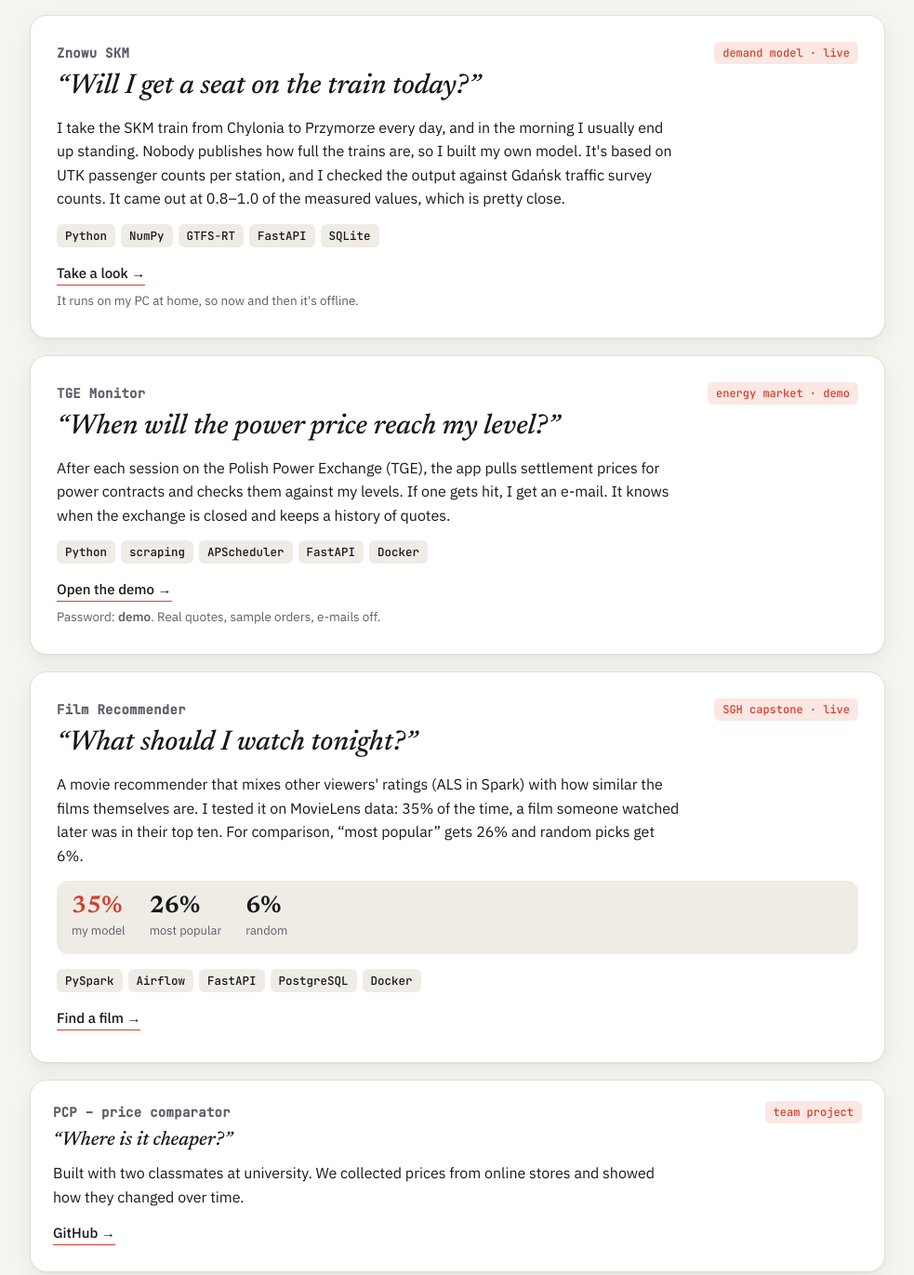
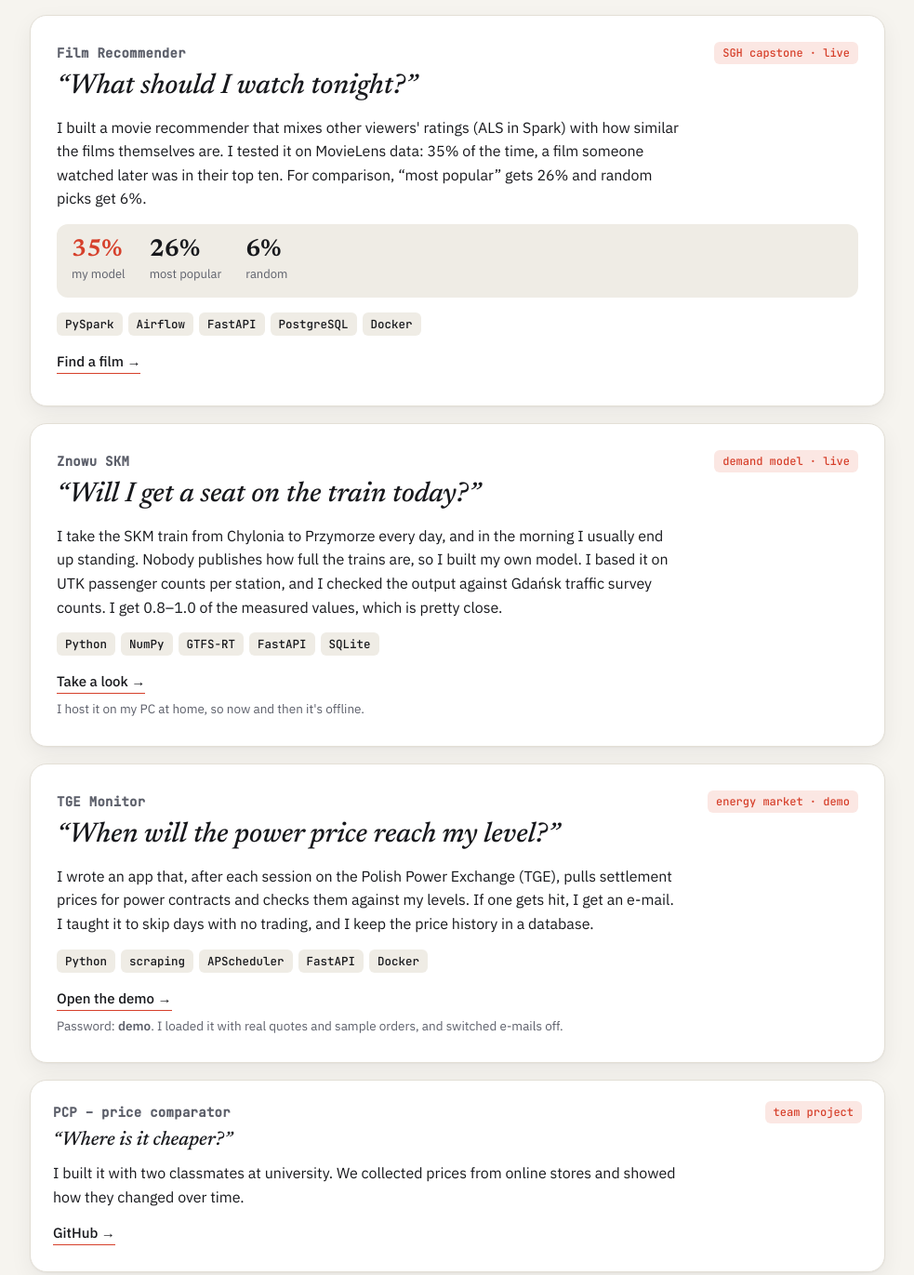
Before and after one commit to ASTYU27/STRONA_O_MNIE, a plain HTML site: page index.html in a window 1280 px wide. Shown: the part 540-1911 px from the top of the page at 93% size, without its empty margins (148-1131 px from the left). Drawn offline with Linux system fonts and the light colour scheme.

Commit message:
Kolejność projektów: film, SKM, TGE; opisy w pierwszej osobie
Co-Authored-By: Claude Opus 5.5 <noreply@anthropic.com>

```diff
--- a/index.html
+++ b/index.html
@@ -155,33 +155,7 @@ footer{color:var(--muted);font-size:13px;text-align:center;padding:28px 0 40px}
 
 <section id="projekty">
   <h2><span lang="pl">Projekty</span><span lang="en">Projects</span></h2>
-  <p class="sub"><span lang="pl">Każdy zaczął się od pytania, na które sam chciałem znać odpowiedź. Trzy pierwsze można otworzyć i sprawdzić.</span><span lang="en">Each one started with a question I wanted answered. The first three are live, so you can try them.</span></p>
-
-  <article class="proj" id="skm">
-    <div class="proj-head">
-      <h3>Znowu SKM</h3>
-      <span class="tag"><span lang="pl">model popytu · działa</span><span lang="en">demand model · live</span></span>
-    </div>
-    <p class="question"><span lang="pl">„Usiądę dziś w SKM-ce?”</span><span lang="en">“Will I get a seat on the train today?”</span></p>
-    <p lang="pl">Codziennie jeżdżę SKM-ką z Chylonii na Przymorze i rano zwykle stoję. Danych o tym, jak zapełnione są pociągi, nikt nie publikuje, więc zrobiłem własny model. Bazuje na danych UTK o liczbie pasażerów na stacjach, a wyniki porównałem z pomiarami z Gdańskich Badań Ruchu. Model daje 0,8–1,0 wartości z pomiarów, więc jest całkiem blisko.</p>
-    <p lang="en">I take the SKM train from Chylonia to Przymorze every day, and in the morning I usually end up standing. Nobody publishes how full the trains are, so I built my own model. It's based on UTK passenger counts per station, and I checked the output against Gdańsk traffic survey counts. It came out at 0.8–1.0 of the measured values, which is pretty close.</p>
-    <ul class="stack"><li>Python</li><li>NumPy</li><li>GTFS-RT</li><li>FastAPI</li><li>SQLite</li></ul>
-    <div class="links"><a href="https://znowuskm.tail37d1bd.ts.net" target="_blank" rel="noopener"><span lang="pl">Zobacz →</span><span lang="en">Take a look →</span></a></div>
-    <p class="note"><span lang="pl">Stoi na moim komputerze w domu, więc czasem jest offline.</span><span lang="en">It runs on my PC at home, so now and then it's offline.</span></p>
-  </article>
-
-  <article class="proj" id="tge">
-    <div class="proj-head">
-      <h3>TGE Monitor</h3>
-      <span class="tag"><span lang="pl">rynek energii · demo</span><span lang="en">energy market · demo</span></span>
-    </div>
-    <p class="question"><span lang="pl">„Kiedy cena energii dojdzie do mojego poziomu?”</span><span lang="en">“When will the power price reach my level?”</span></p>
-    <p lang="pl">Po każdej sesji na Towarowej Giełdzie Energii aplikacja pobiera ceny rozliczeniowe kontraktów na prąd i porównuje je z moimi poziomami. Jak cena dojdzie do któregoś, dostaję maila. Wie, kiedy giełda jest zamknięta, i zapisuje historię notowań.</p>
-    <p lang="en">After each session on the Polish Power Exchange (TGE), the app pulls settlement prices for power contracts and checks them against my levels. If one gets hit, I get an e-mail. It knows when the exchange is closed and keeps a history of quotes.</p>
-    <ul class="stack"><li>Python</li><li>scraping</li><li>APScheduler</li><li>FastAPI</li><li>Docker</li></ul>
-    <div class="links"><a href="https://znowuskm.tail37d1bd.ts.net:10000/" target="_blank" rel="noopener"><span lang="pl">Otwórz demo →</span><span lang="en">Open the demo →</span></a></div>
-    <p class="note"><span lang="pl">Hasło: <b>demo</b>. Prawdziwe notowania, przykładowe zlecenia, maile wyłączone.</span><span lang="en">Password: <b>demo</b>. Real quotes, sample orders, e-mails off.</span></p>
-  </article>
+  <p class="sub"><span lang="pl">Każdy zaczął się od pytania, na które sam chciałem znać odpowiedź. Trzy pierwsze możesz otworzyć i sprawdzić.</span><span lang="en">Each one started with a question I wanted answered. The first three are live, so you can try them.</span></p>
 
   <article class="proj" id="film">
     <div class="proj-head">
@@ -189,8 +163,8 @@ footer{color:var(--muted);font-size:13px;text-align:center;padding:28px 0 40px}
       <span class="tag"><span lang="pl">projekt dyplomowy SGH · działa</span><span lang="en">SGH capstone · live</span></span>
     </div>
     <p class="question"><span lang="pl">„Co by tu dziś obejrzeć?”</span><span lang="en">“What should I watch tonight?”</span></p>
-    <p lang="pl">System rekomendacji filmów, który łączy oceny innych widzów (ALS w Sparku) z podobieństwem samych filmów. Sprawdziłem go na danych MovieLens: w 35% przypadków film, który ktoś później obejrzał, był w jego pierwszej dziesiątce propozycji. Dla porównania „najpopularniejsze” dają 26%, a losowanie 6%.</p>
-    <p lang="en">A movie recommender that mixes other viewers' ratings (ALS in Spark) with how similar the films themselves are. I tested it on MovieLens data: 35% of the time, a film someone watched later was in their top ten. For comparison, “most popular” gets 26% and random picks get 6%.</p>
+    <p lang="pl">Zbudowałem system rekomendacji filmów, który łączy oceny innych widzów (ALS w Sparku) z podobieństwem samych filmów. Sprawdziłem go na danych MovieLens: w 35% przypadków film, który ktoś później obejrzał, był w jego pierwszej dziesiątce propozycji. Dla porównania „najpopularniejsze” dają 26%, a losowanie 6%.</p>
+    <p lang="en">I built a movie recommender that mixes other viewers' ratings (ALS in Spark) with how similar the films themselves are. I tested it on MovieLens data: 35% of the time, a film someone watched later was in their top ten. For comparison, “most popular” gets 26% and random picks get 6%.</p>
     <div class="result">
       <div class="win"><b>35%</b><span lang="pl">mój model</span><span lang="en">my model</span></div>
       <div><b>26%</b><span lang="pl">najpopularniejsze</span><span lang="en">most popular</span></div>
@@ -200,14 +174,40 @@ footer{color:var(--muted);font-size:13px;text-align:center;padding:28px 0 40px}
     <div class="links"><a href="https://film-recommender.pl" target="_blank" rel="noopener"><span lang="pl">Poszukaj filmu →</span><span lang="en">Find a film →</span></a></div>
   </article>
 
+  <article class="proj" id="skm">
+    <div class="proj-head">
+      <h3>Znowu SKM</h3>
+      <span class="tag"><span lang="pl">model popytu · działa</span><span lang="en">demand model · live</span></span>
+    </div>
+    <p class="question"><span lang="pl">„Usiądę dziś w SKM-ce?”</span><span lang="en">“Will I get a seat on the train today?”</span></p>
+    <p lang="pl">Codziennie jeżdżę SKM-ką z Chylonii na Przymorze i rano zwykle stoję. Danych o tym, jak zapełnione są pociągi, nikt nie publikuje, więc zrobiłem własny model. Oparłem go na danych UTK o liczbie pasażerów na stacjach, a wyniki porównałem z pomiarami z Gdańskich Badań Ruchu. Wychodzi mi 0,8–1,0 wartości z pomiarów, więc jest całkiem blisko.</p>
+    <p lang="en">I take the SKM train from Chylonia to Przymorze every day, and in the morning I usually end up standing. Nobody publishes how full the trains are, so I built my own model. I based it on UTK passenger counts per station, and I checked the output against Gdańsk traffic survey counts. I get 0.8–1.0 of the measured values, which is pretty close.</p>
+    <ul class="stack"><li>Python</li><li>NumPy</li><li>GTFS-RT</li><li>FastAPI</li><li>SQLite</li></ul>
+    <div class="links"><a href="https://znowuskm.tail37d1bd.ts.net" target="_blank" rel="noopener"><span lang="pl">Zobacz →</span><span lang="en">Take a look →</span></a></div>
+    <p class="note"><span lang="pl">Trzymam go na swoim komputerze w domu, więc czasem jest offline.</span><span lang="en">I host it on my PC at home, so now and then it's offline.</span></p>
+  </article>
+
+  <article class="proj" id="tge">
+    <div class="proj-head">
+      <h3>TGE Monitor</h3>
+      <span class="tag"><span lang="pl">rynek energii · demo</span><span lang="en">energy market · demo</span></span>
+    </div>
+    <p class="question"><span lang="pl">„Kiedy cena energii dojdzie do mojego poziomu?”</span><span lang="en">“When will the power price reach my level?”</span></p>
+    <p lang="pl">Napisałem aplikację, która po każdej sesji na Towarowej Giełdzie Energii pobiera ceny rozliczeniowe kontraktów na prąd i porównuje je z moimi poziomami. Jak cena dojdzie do któregoś, dostaję maila. Nauczyłem ją rozpoznawać dni bez sesji, a historię notowań zapisuję w bazie.</p>
+    <p lang="en">I wrote an app that, after each session on the Polish Power Exchange (TGE), pulls settlement prices for power contracts and checks them against my levels. If one gets hit, I get an e-mail. I taught it to skip days with no trading, and I keep the price history in a database.</p>
+    <ul class="stack"><li>Python</li><li>scraping</li><li>APScheduler</li><li>FastAPI</li><li>Docker</li></ul>
+    <div class="links"><a href="https://znowuskm.tail37d1bd.ts.net:10000/" target="_blank" rel="noopener"><span lang="pl">Otwórz demo →</span><span lang="en">Open the demo →</span></a></div>
+    <p class="note"><span lang="pl">Hasło: <b>demo</b>. Wrzuciłem tam prawdziwe notowania i przykładowe zlecenia, a maile wyłączyłem.</span><span lang="en">Password: <b>demo</b>. I loaded it with real quotes and sample orders, and switched e-mails off.</span></p>
+  </article>
+
   <article class="proj small" id="pcp">
     <div class="proj-head">
       <h3><span lang="pl">PCP – porównywarka cen</span><span lang="en">PCP – price comparator</span></h3>
       <span class="tag"><span lang="pl">projekt zespołowy</span><span lang="en">team project</span></span>
     </div>
     <p class="question"><span lang="pl">„Gdzie jest taniej?”</span><span lang="en">“Where is it cheaper?”</span></p>
-    <p lang="pl">Projekt z dwoma kolegami ze studiów. Zbieraliśmy ceny ze sklepów internetowych i pokazywaliśmy, jak się zmieniały.</p>
-    <p lang="en">Built with two classmates at university. We collected prices from online stores and showed how they changed over time.</p>
+    <p lang="pl">Zrobiłem go z dwoma kolegami ze studiów. Zbieraliśmy ceny ze sklepów internetowych i pokazywaliśmy, jak się zmieniały.</p>
+    <p lang="en">I built it with two classmates at university. We collected prices from online stores and showed how they changed over time.</p>
     <div class="links"><a href="https://github.com/ASTYU27/pcp" target="_blank" rel="noopener">GitHub →</a></div>
   </article>
 </section>
```
Also changed, not shown: 1 other file.
